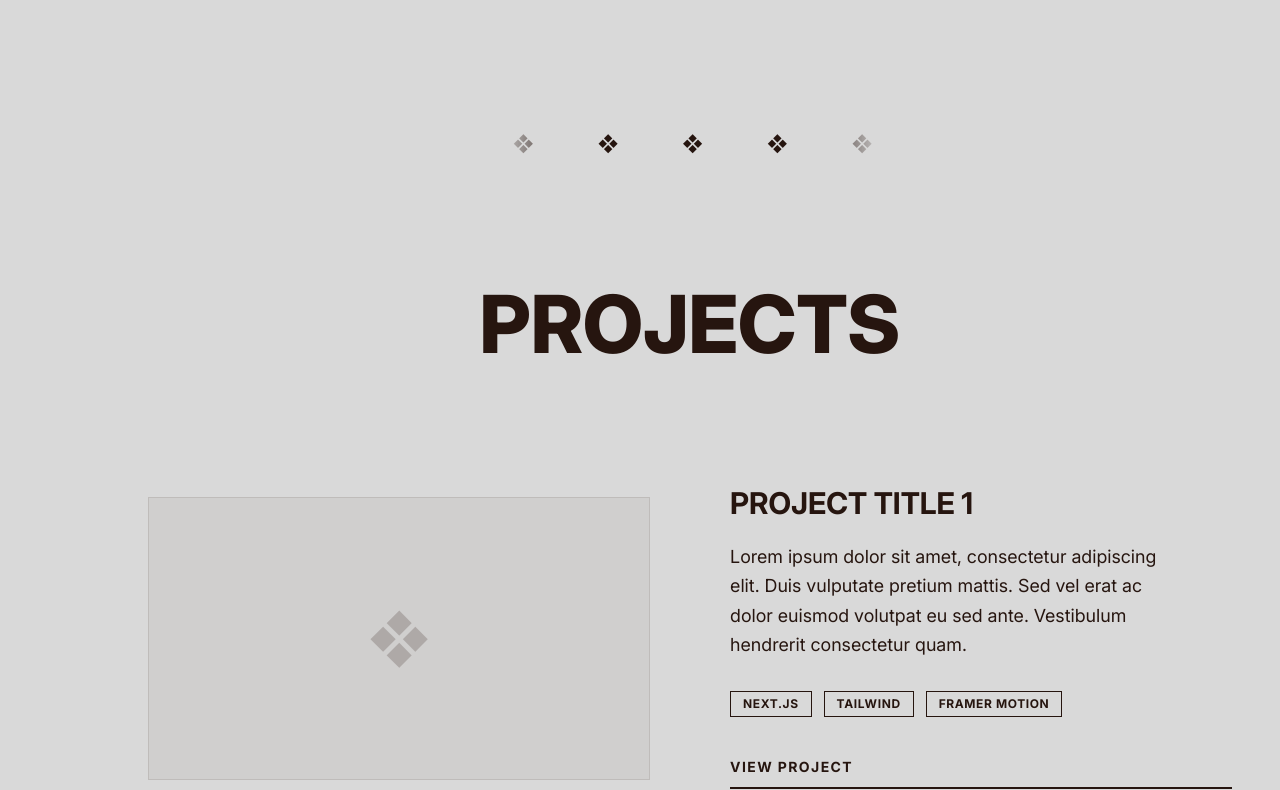
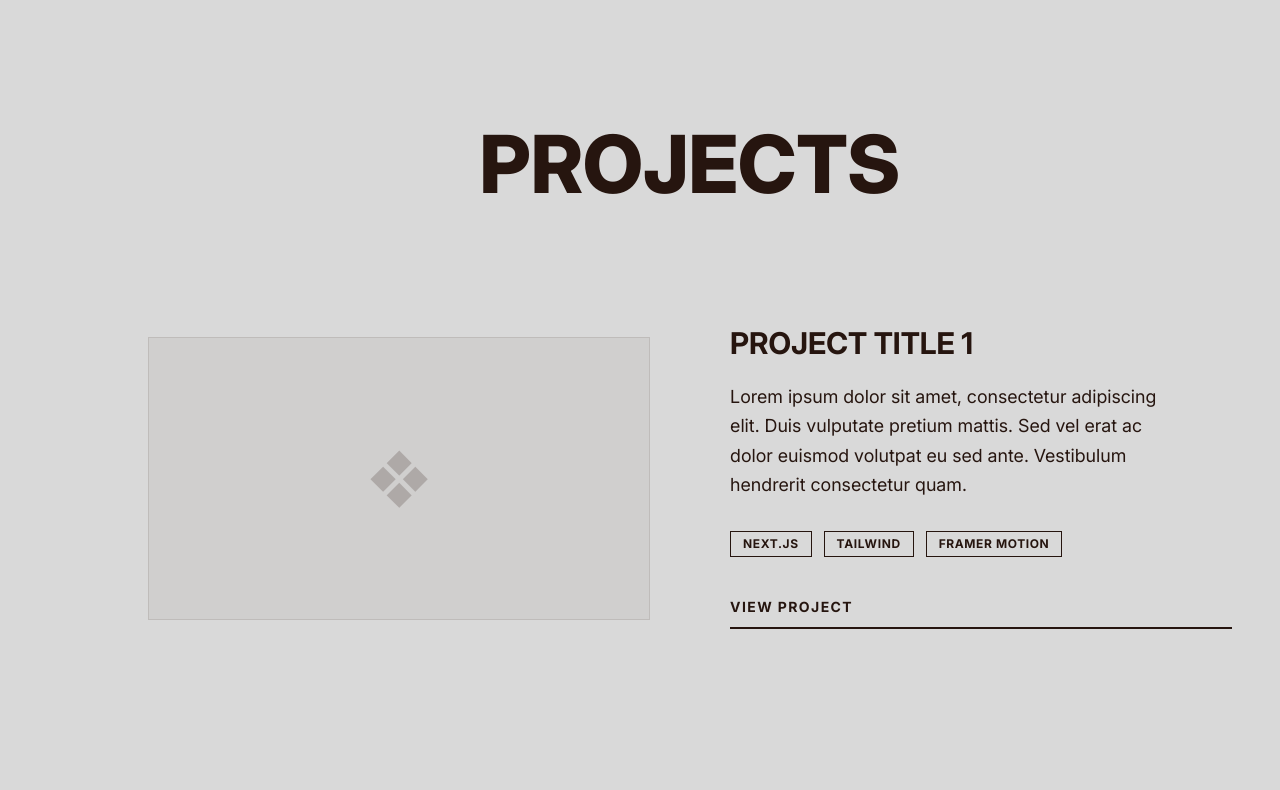
Before and after one commit to RicardoCasais404/personal-portfolio-v2, a Next.js app: page / in a window 1280 px wide. Shown: the part 1600-2390 px from the top of the page. Built offline with nearby package versions, Linux system fonts and the light colour scheme.

Commit message:
Refactors Home component to improve section organization and enhance code clarity

```diff
--- a/src/app/page.tsx
+++ b/src/app/page.tsx
@@ -5,40 +5,33 @@ import { Projects } from "@/components/Projects";
 import { Skills } from "@/components/Skills";
 import { Contact } from "@/components/Contact";
 import { Footer } from "@/components/Footer";
-import { Marquee } from "@/components/Marquee";
 
 export default function Home() {
   return (
     <main className="flex min-h-screen flex-col items-center justify-between bg-[#d9d9d9]">
+      {/* 1. HERO */}
       <Hero />
 
       {/*
-         CONTAINER PRINCIPAL
-         Mobile: gap-16 (Apertado)
-         Desktop: md:gap-32 (O original espaçoso)
+         CONTAINER DE SECÇÕES
+         Sem 'gap'. O espaçamento é gerido pelo padding interno de cada secção
+         (py-20 no mobile, py-32 no desktop) e pelo min-h-screen.
       */}
-      <div className="w-full flex flex-col gap-16 md:gap-32">
+      <div className="w-full flex flex-col">
+        {/* 2. ABOUT */}
         <About />
 
-        {/* 1. PROJECTS (Agora em primeiro) */}
-        <div className="w-full flex flex-col">
-          <Marquee />
-          <Projects />
-        </div>
+        {/* 3. PROJECTS */}
+        <Projects />
 
-        {/* 2. EDUCATION (Agora em segundo) */}
-        <div className="w-full flex flex-col">
-          <Marquee />
-          <Education />
-        </div>
+        {/* 4. EDUCATION */}
+        <Education />
 
-        <div className="w-full flex flex-col">
-          <Marquee />
-          <Skills />
-        </div>
+        {/* 5. SKILLS */}
+        <Skills />
 
+        {/* 6. CONTACTO + FOOTER (Agrupados para ocupar 1 ecrã no fim) */}
         <div className="w-full flex flex-col snap-start min-h-screen">
-          <Marquee />
           <div className="flex-1 flex flex-col justify-center">
             <Contact />
           </div>
```
